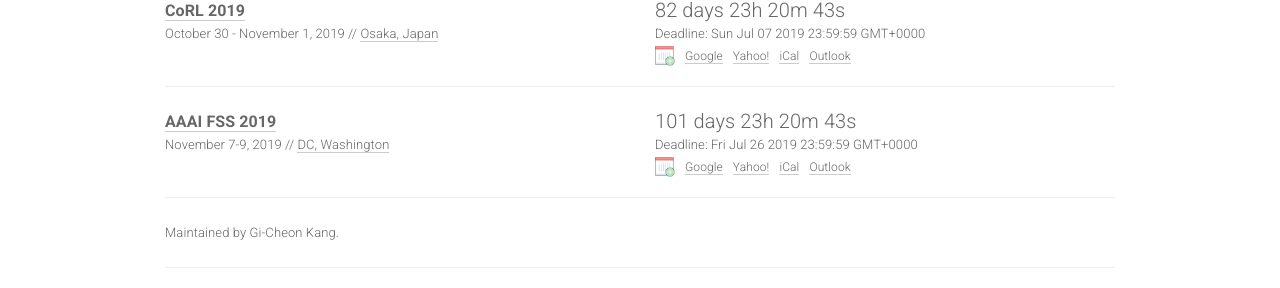
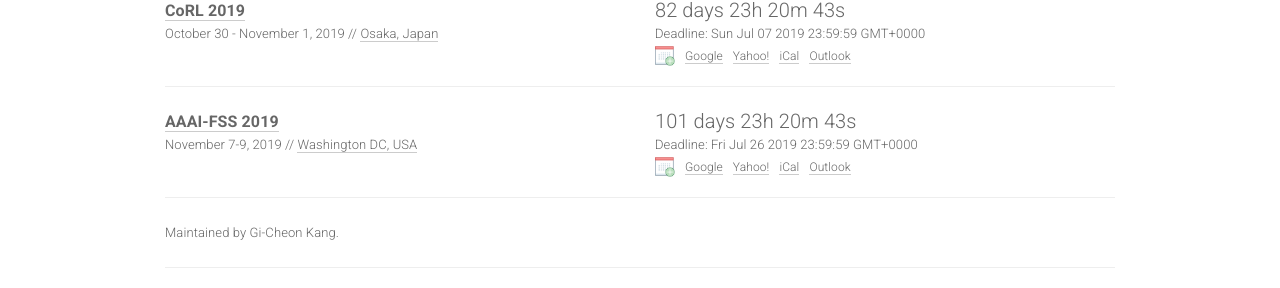
Before and after one commit to biconf/biconf.github.io, a Jekyll site: the page built from index.html, in a window 1280 px wide. Shown: the part 789-1077 px from the top of the page. Built offline with Jekyll 4.4.1, drawn with Linux system fonts in a browser that asks for light colours; nearby versions of some CDN libraries.

Commit message:
Update conferences.yml

```diff
--- a/_data/conferences.yml
+++ b/_data/conferences.yml
@@ -59,14 +59,14 @@
   place: Osaka, Japan
   sub: RO
 
-- name: AAAI FSS
+- name: AAAI-FSS
   year: 2019
   id: aaai-fss19
   link: https://aaai.org/Symposia/Fall/fss19.php
   deadline: "2019-07-26 23:59:59"
   timezone: TBA
   date: November 7-9, 2019
-  place: DC, Washington
+  place: Washington DC, USA
   sub: AI
 
 #- name: HCOMP
```
